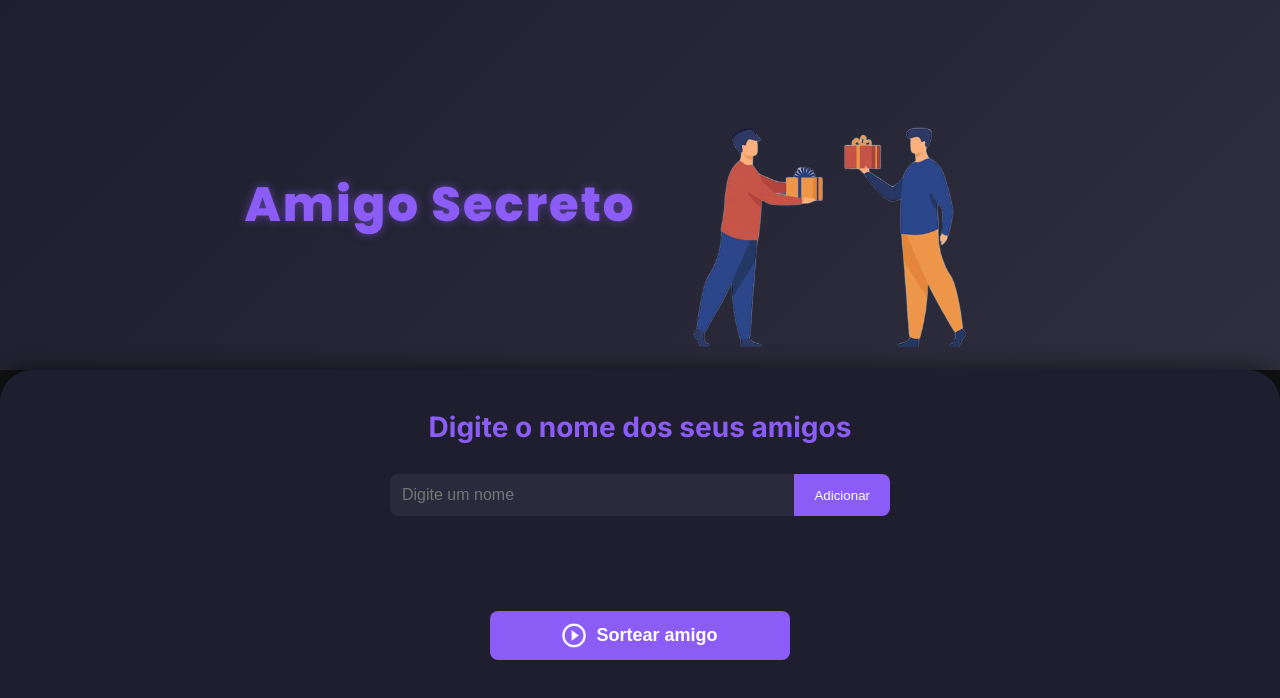
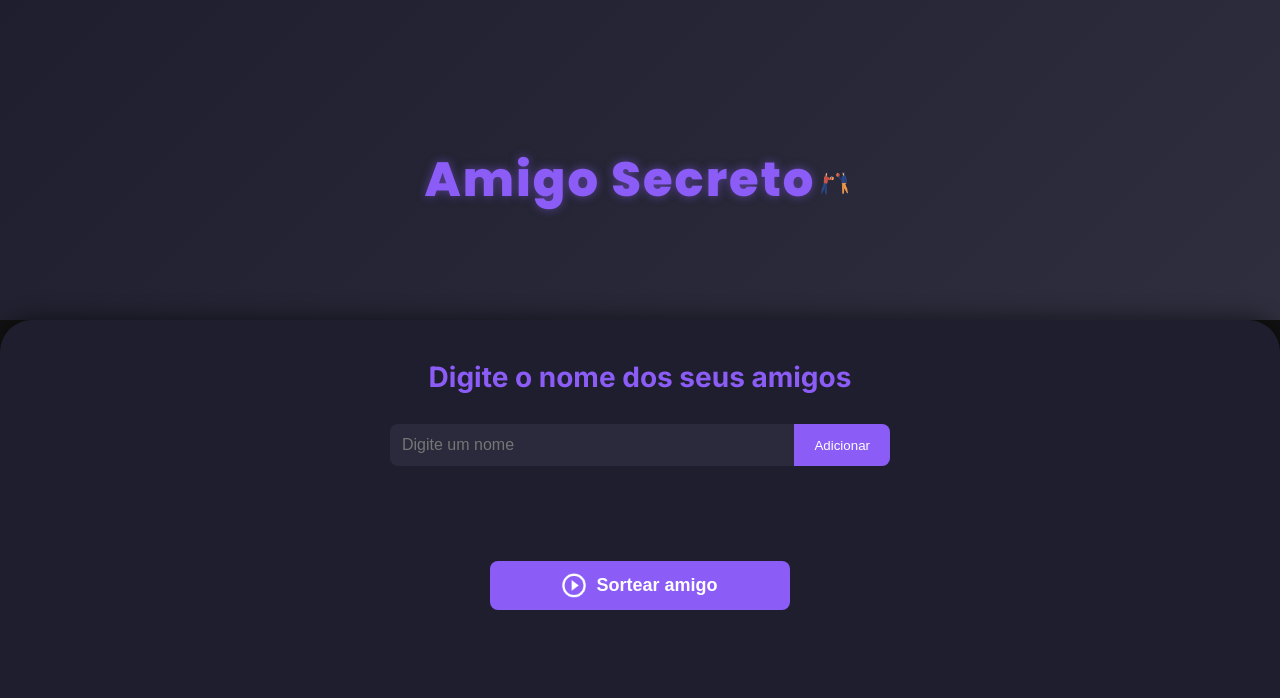
Before and after one commit to Cauee-dev/amigo-secreto, a plain HTML site: page index.html in a window 1280 px wide. Drawn offline with Linux system fonts and the light colour scheme.

Commit message:
commit de teste

```diff
--- a/index.html
+++ b/index.html
@@ -17,7 +17,7 @@
     <main class="main-content">
         <header class="header-banner">
             <h1 class="main-title">Amigo Secreto</h1>
-            <img src="assets/presente.png" alt="Imagem representativa de amigo secreto" width="400">
+            <img src="assets/presente.png" alt="Imagem representativa de amigo secreto" width="40">
         </header>
 
         <section class="input-section">
```
